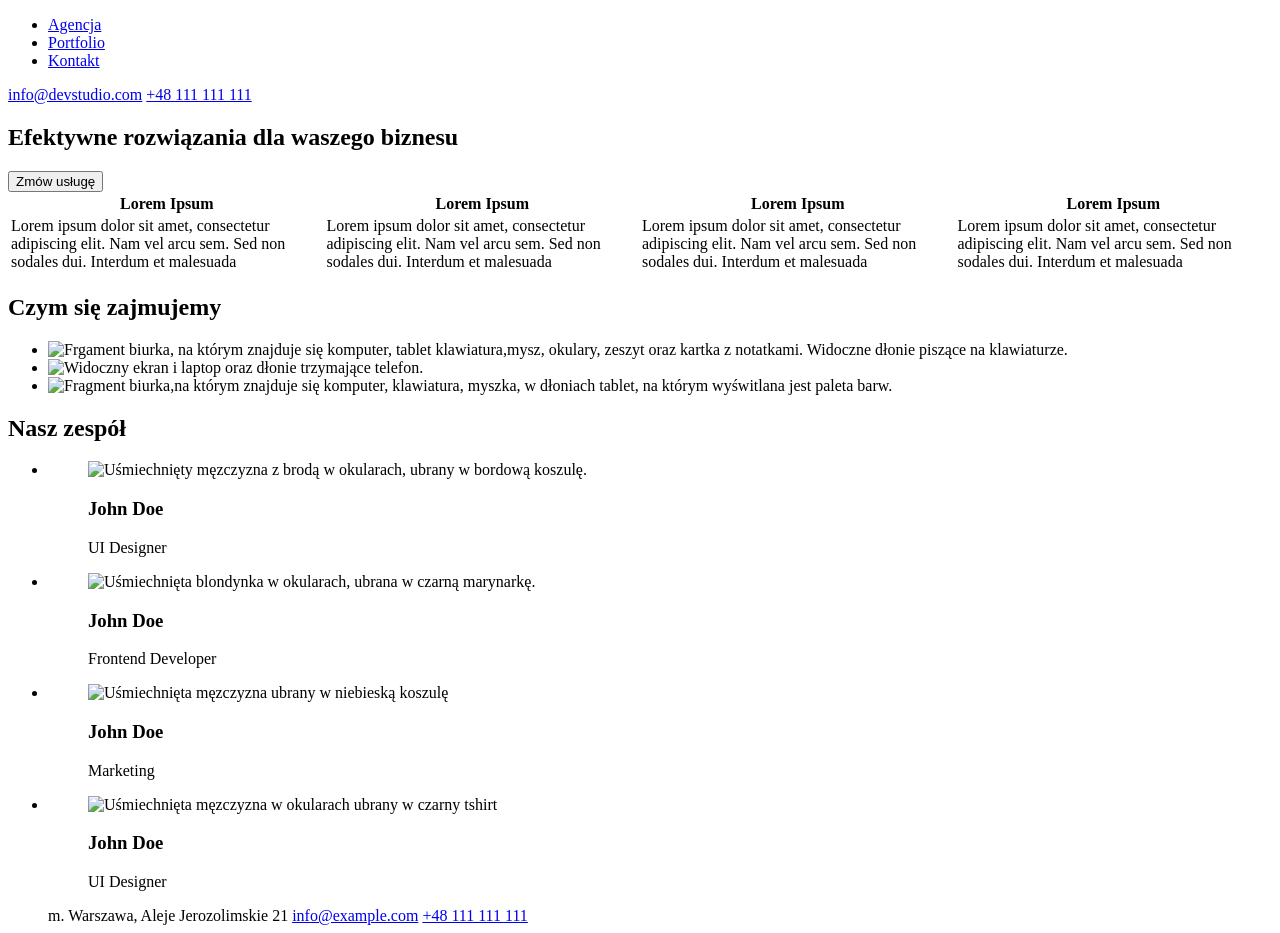
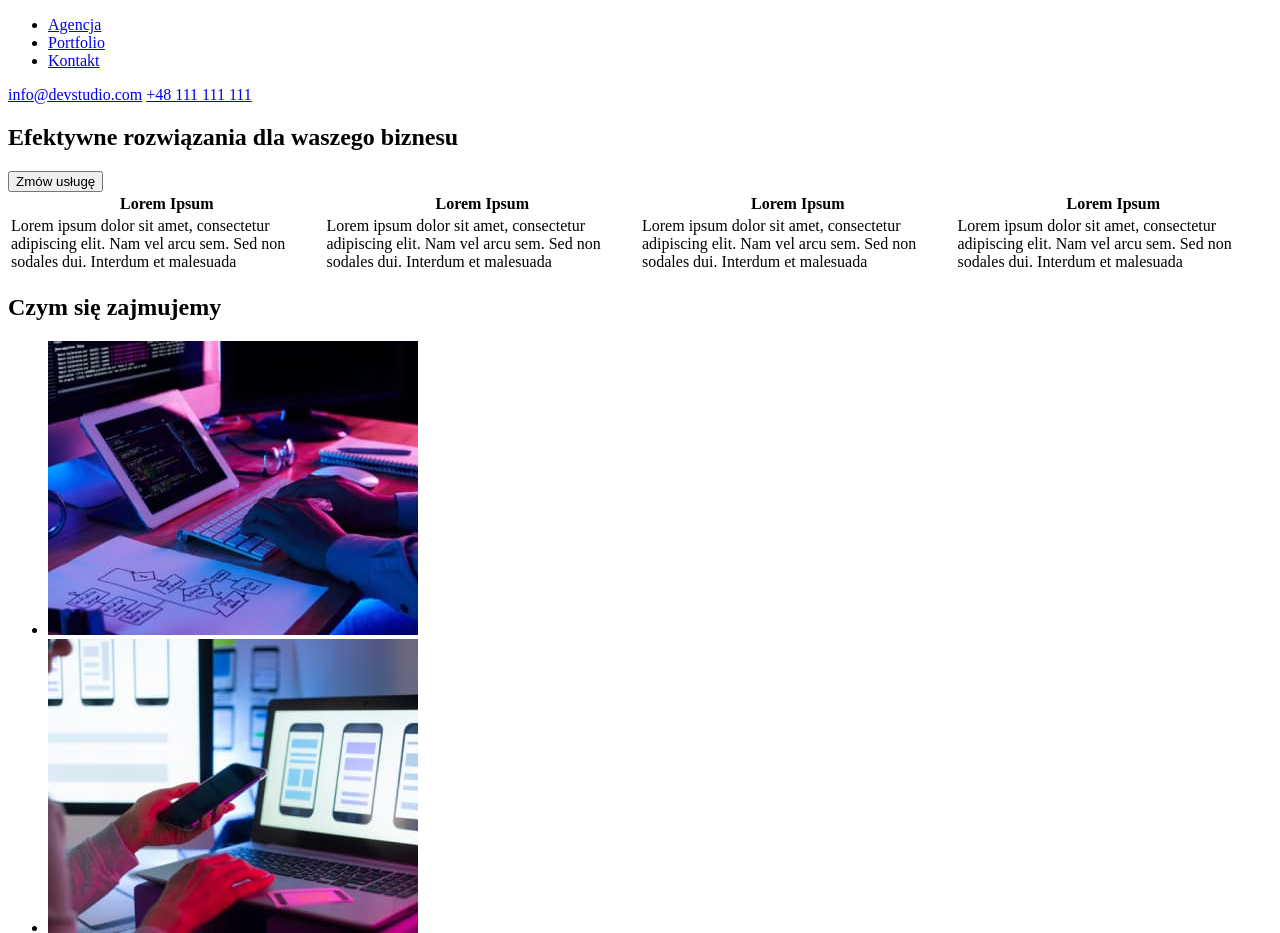
Before and after one commit to Otrzewik/goit-markup-hw-01, a plain HTML site: page index.html in a window 1280 px wide. Shown: the top 933 px of the page. Drawn offline with Linux system fonts and the light colour scheme.

Commit message:
Update index.html

```diff
--- a/index.html
+++ b/index.html
@@ -68,7 +68,7 @@
           <ul>
             <li>
               <img
-                src=".img-2.jpg"
+                src="./images/img-2.jpg"
                 alt="Frgament biurka, na którym znajduje się komputer, tablet klawiatura,mysz, okulary, zeszyt oraz kartka z notatkami. Widoczne dłonie piszące na klawiaturze."
                 width="370"
                 height="294"
@@ -77,7 +77,7 @@
 
             <li>
               <img
-                src=".img1.jpg"
+                src="./images/img1.jpg"
                 alt="Widoczny ekran i laptop oraz dłonie trzymające telefon."
                 width="370"
                 height="294"
@@ -85,7 +85,7 @@
             </li>
             <li>
               <img
-                src=".img (2)-2.jpg"
+                src="./images/img (2)-2.jpg"
                 alt="Fragment biurka,na którym znajduje się komputer, klawiatura, myszka, w dłoniach tablet, na którym wyświtlana jest paleta barw."
                 width="370"
                 height="294"
@@ -103,7 +103,7 @@
               <li>
                 <figure>
                   <img
-                    src=".img (3)-2.jpg"
+                    src="./images/img (3)-2.jpg"
                     alt="Uśmiechnięty męzczyzna z brodą w okularach, ubrany w bordową koszulę."
                     width="260"
                     height="270"
@@ -117,7 +117,7 @@
               <li>
                 <figure>
                   <img
-                    src=".img (4)-2.jpg"
+                    src="./images/img (4)-2.jpg"
                     alt="Uśmiechnięta blondynka w okularach, ubrana w czarną marynarkę."
                     width="260"
                     height="270"
@@ -131,7 +131,7 @@
               <li>
                 <figure>
                   <img
-                    src=".img (5)-2.jpg"
+                    src="./images/img (5)-2.jpg"
                     alt="Uśmiechnięta męzczyzna ubrany w niebieską koszulę"
                     width="260"
                     height="270"
@@ -145,7 +145,7 @@
               <li>
                 <figure>
                   <img
-                    src=".img (6)-2.jpg"
+                    src="./images/img (6)-2.jpg"
                     alt="Uśmiechnięta męzczyzna w okularach ubrany w czarny tshirt"
                     width="260"
                     height="270"
```
